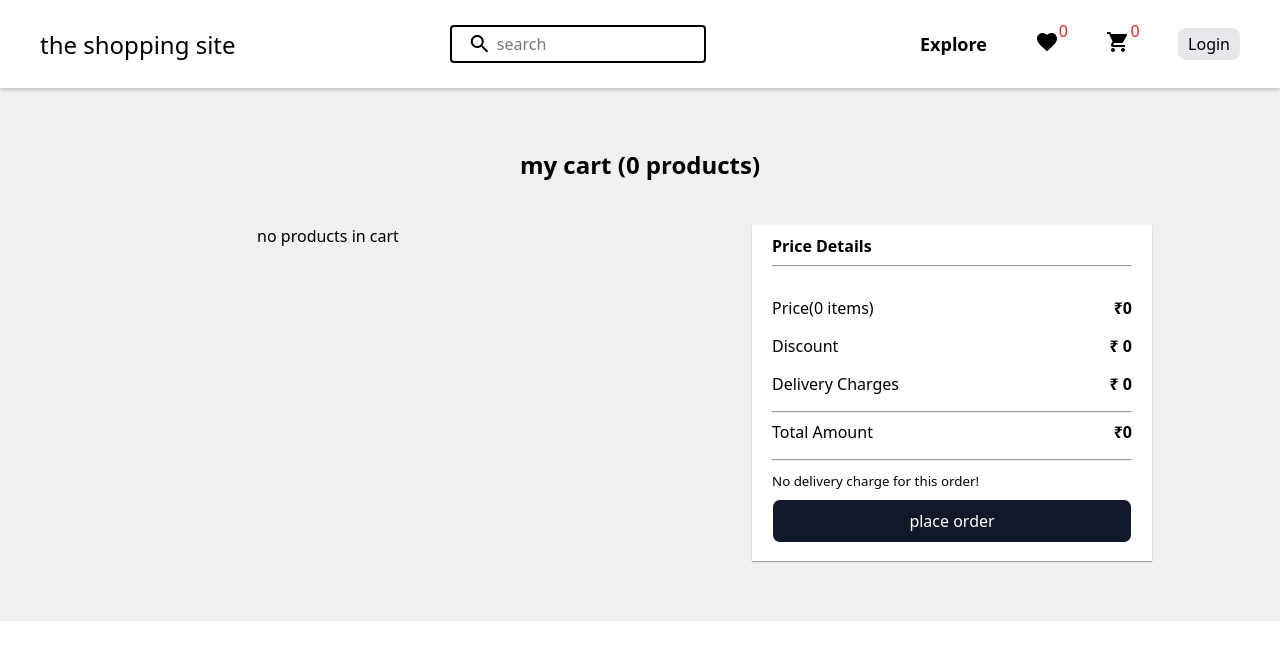
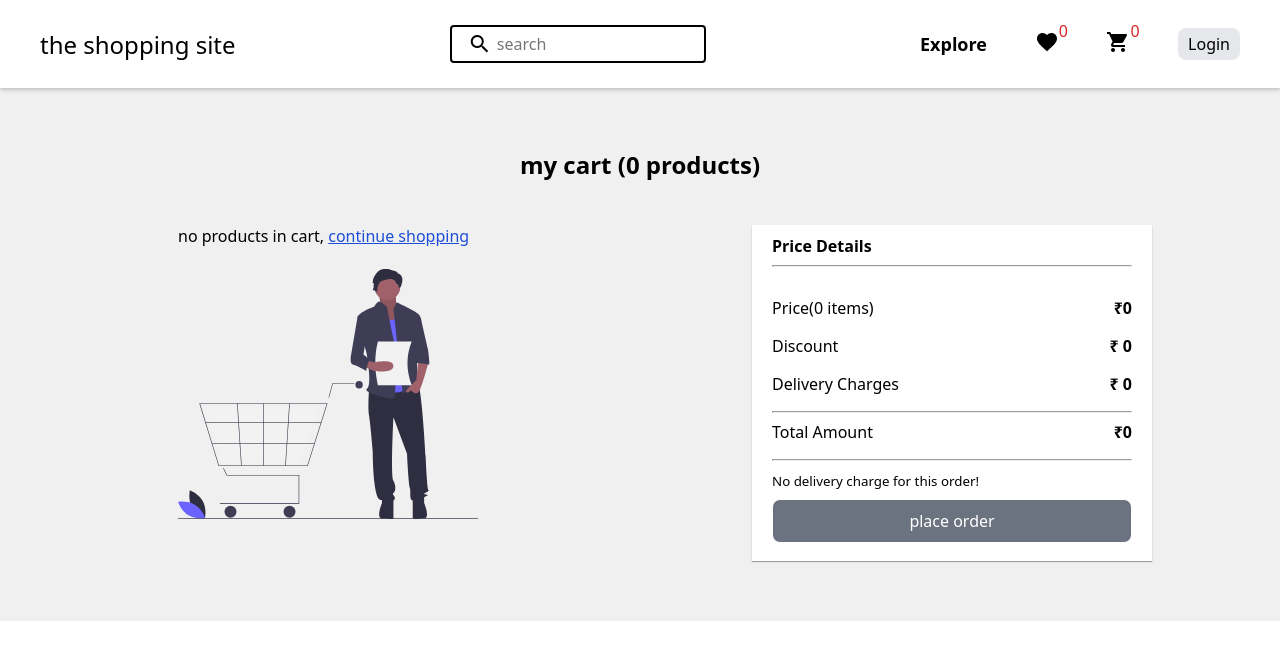
Before and after one commit to pushkarsingh019/ecommerce, a React (Create React App) app: page /cart in a window 1280 px wide. Shown: the top 660 px of the page. Built offline with nearby package versions, Linux system fonts and the light colour scheme.

Commit message:
svg for empty wishlist , cart

```diff
--- a/src/index.css
+++ b/src/index.css
@@ -117,6 +117,12 @@ form input {
   width: 500px;
 }
 
+.nothing {
+  width: 300px;
+  height: auto;
+  object-fit: contain;
+}
+
 @media (max-width : 600px) {
   .width-300 {
     width: 100%;
--- a/src/screens/cart/Cart.jsx
+++ b/src/screens/cart/Cart.jsx
@@ -4,6 +4,7 @@ import { storeContext } from "../../utils/storeContext";
 import CartCard from "../../components/cartProductCard/CartCard";
 import { useNavigate } from "react-router-dom";
 import { useAutoAnimate } from "@formkit/auto-animate/react";
+import nothing from "../../assets/nothing.svg";
 
 import "./cart.css";
 
@@ -22,7 +23,24 @@ const CartScreen = () => {
                 <div className="cart-screen">
                     <div>
                         {cart.length === 0 ? (
-                            <p>no products in cart</p>
+                            <div>
+                                <p>
+                                    no products in cart,{" "}
+                                    <span
+                                        className="underline blue"
+                                        onClick={() => navigate(`/products`)}
+                                    >
+                                        continue shopping
+                                    </span>
+                                </p>
+                                <br />
+                                <img
+                                    src={nothing}
+                                    alt="no products in cart"
+                                    className="nothing"
+                                    loading="lazy"
+                                />
+                            </div>
                         ) : (
                             <div ref={parent}>
                                 {cart.map((product) => {
@@ -102,7 +120,8 @@ const CartScreen = () => {
                         </p>
                         <button
                             onClick={() => navigate(`/checkout`)}
-                            className="cta"
+                            className={cart.length === 0 ? "disabled" : "cta"}
+                            disabled={cart.length === 0 ? true : false}
                         >
                             place order
                         </button>
--- a/src/screens/product/product.css
+++ b/src/screens/product/product.css
@@ -15,6 +15,16 @@
     border-radius: 8px;
     border: 0.5px solid;
     background-color: #111827;
+    color: white;
+}
+
+.disabled {
+    padding: 10px 12px;
+    font-size: 16px;
+    width: 100%;
+    border-radius: 8px;
+    border: 0.5px solid;
+    background-color: #6b7280;
     color: white;
 }
 
--- a/src/screens/wishlist/WishList.jsx
+++ b/src/screens/wishlist/WishList.jsx
@@ -3,12 +3,15 @@ import { useContext } from "react";
 import { storeContext } from "../../utils/storeContext";
 import WishlistCard from "../../components/wishlistCard/WishlistCard";
 import { useAutoAnimate } from "@formkit/auto-animate/react";
+import { useNavigate } from "react-router-dom";
 
 import "./wishlist.css";
+import nothing from "../../assets/nothing.svg";
 
 const WishList = () => {
     const { wishlist, clearWishlist } = useContext(storeContext);
     const [parent] = useAutoAnimate();
+    const navigate = useNavigate();
     return (
         <section>
             <Navbar />
@@ -30,7 +33,23 @@ const WishList = () => {
                             );
                         })
                     ) : (
-                        <p>there is nothing here</p>
+                        <div>
+                            <p>
+                                there is nothing here.{" "}
+                                <span
+                                    className="blue"
+                                    onClick={() => navigate(`/products`)}
+                                >
+                                    continue shopping
+                                </span>
+                            </p>
+                            <br />
+                            <img
+                                src={nothing}
+                                alt="no products in wishlist"
+                                className="nothing"
+                            />
+                        </div>
                     )}
                 </div>
             </main>
```
Also changed, not shown: src/assets/nothing.svg (added).
